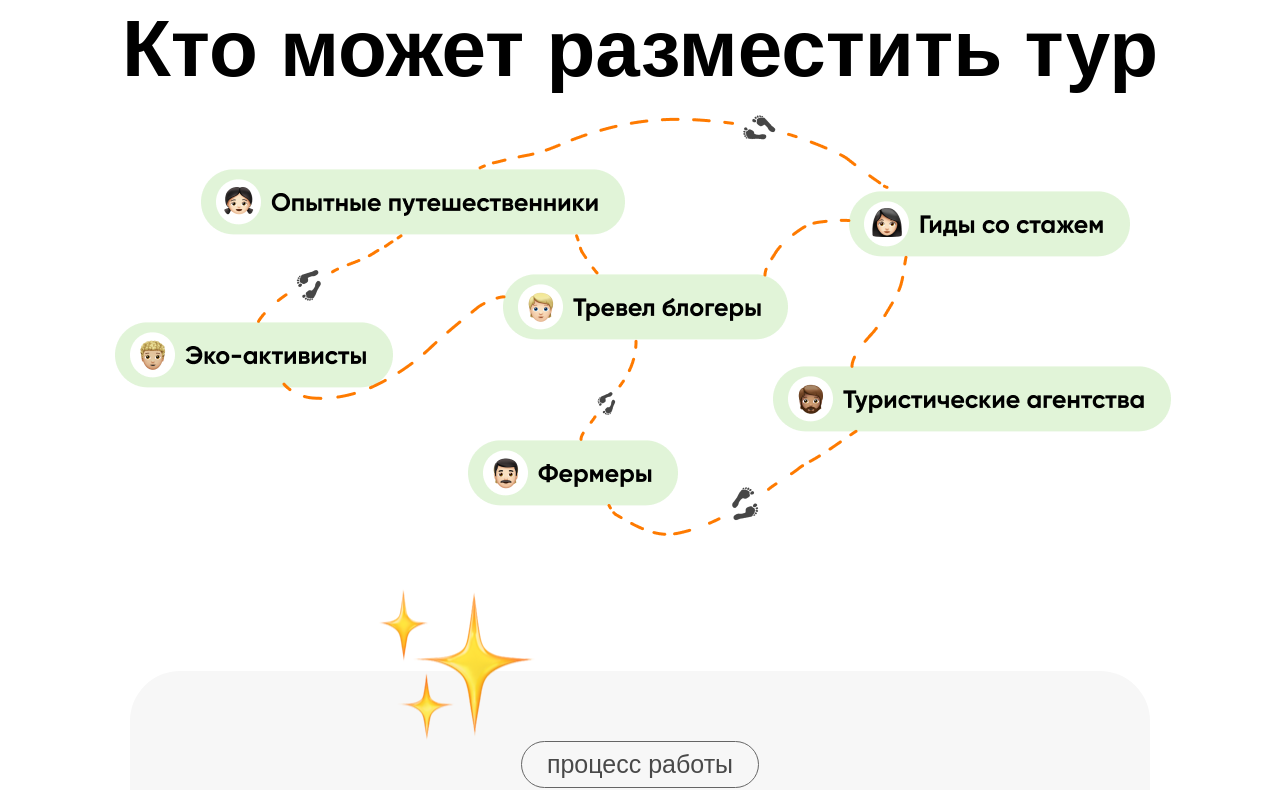
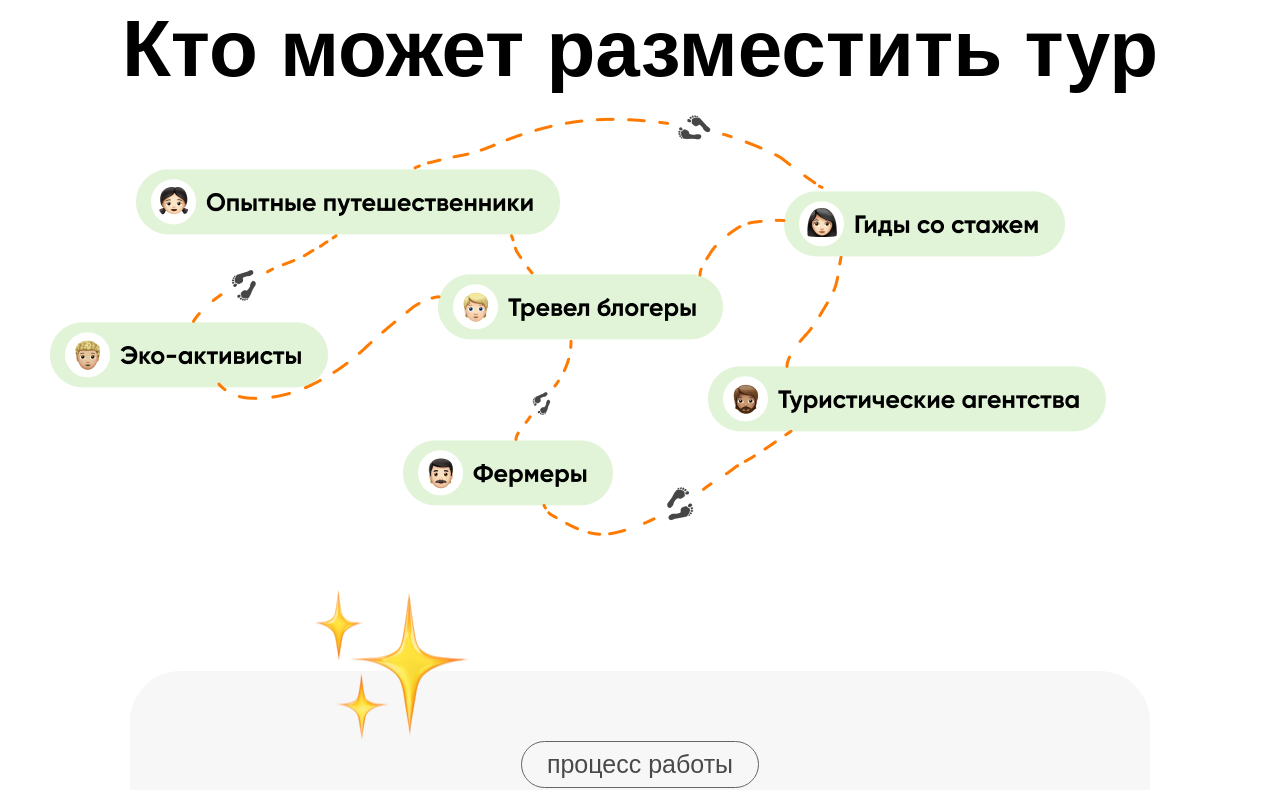
Before and after one commit to KanykeiB/wanders_pro, a React (Create React App) app: page /tourauthor in a window 1280 px wide. Shown: the part 1744-2534 px from the top of the page. Built offline with nearby package versions, Linux system fonts and the light colour scheme.

Commit message:
fixed component forwhom

```diff
--- a/src/components/forTourAuthor/FOR-WHOM/style.module.css
+++ b/src/components/forTourAuthor/FOR-WHOM/style.module.css
@@ -2,6 +2,3 @@
     margin-top: 120px;
     margin-bottom: 15px;
 }
-img{
-    padding-left: 65px;
-}
```
